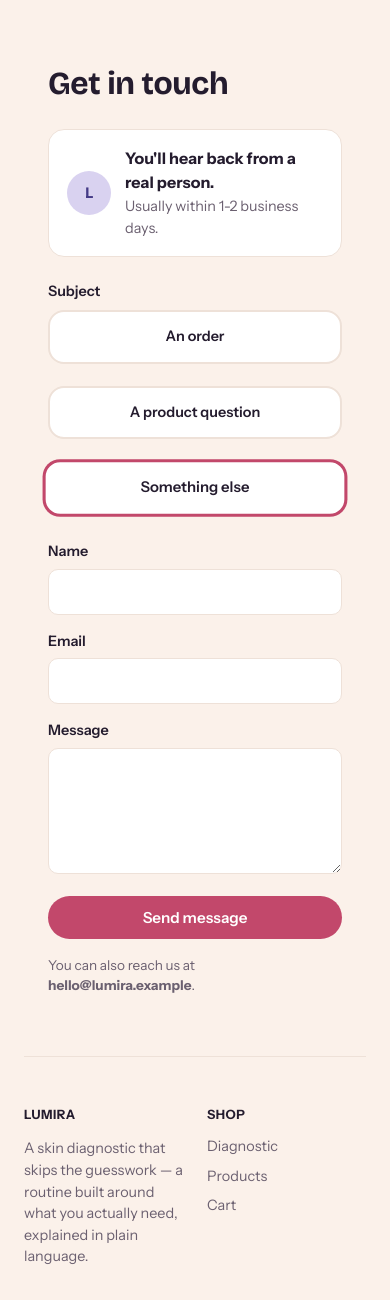
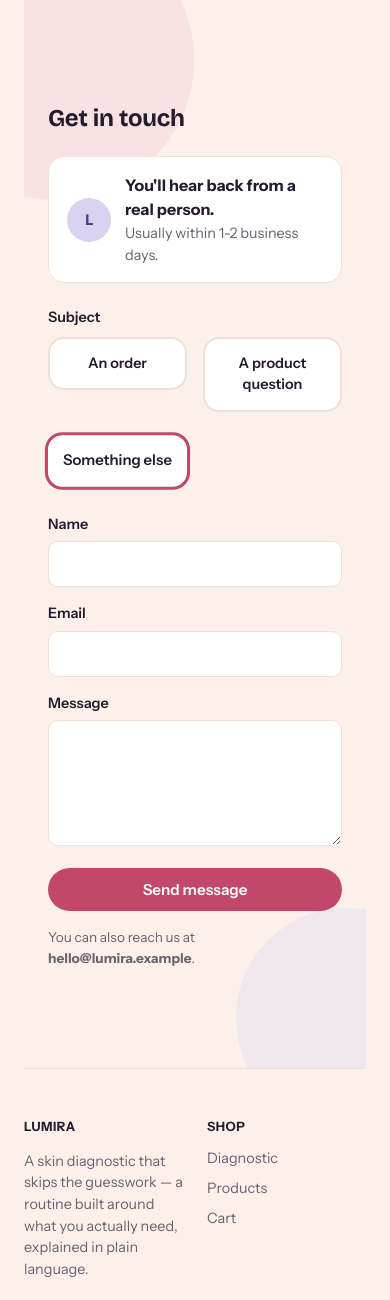
Before and after one commit to SanduAndreea22/Lumira, a Django app: page /contact/ in a window 390 px wide. Shown: the part 73-1373 px from the top of the page. Run offline with Django 5.2, Linux system fonts and the light colour scheme.

Commit message:
Fix the 3 optional improvements from the design audit
1. Wide-screen forms (signup, login, contact, checkout success/cancel)
   were mathematically centered but read as "lost in empty pink space"
   on desktop. Wrapped each in a new .form-page section with the same
   decorative-circle treatment as the hero (two pastel circles,
   position:absolute + overflow:hidden), giving wide viewports a
   composed background instead of a narrow form floating in a void.

2. Contact's subject pills collapsed to 3 full-width stacked rows on
   mobile via the shared .options-grid breakpoint rule. Gave them a
   .subject-grid class with a more specific override that keeps them at
   2 columns on mobile — doesn't touch the quiz's option grids, which
   correctly stay 1-column.

3. The password-requirements list on signup used the browser's default
   black bullets — the only unstyled list in the site. Root cause: the
   template wrapped Django's <ul> help text in a <p>, which is invalid
   HTML (block content in a <p>), so the browser silently closed the
   <p> before the <ul> — meaning my first attempt at a ".form-shell p
   ul" selector never matched the actual parsed DOM. Fixed by rendering
   help text in a <div class="help-text"> instead (valid nesting) and
   targeting that class directly; bullets are now small brand-pink dots.

Verified visually with Playwright: decorative circles on signup/contact
desktop, 2-column subject pills + zero horizontal overflow on a 375px
contact page, and the actual rendered HTML confirming the <ul> is now
correctly nested before styling it. Full test suite (28 tests) passes.

Co-Authored-By: Claude Sonnet 5 <noreply@anthropic.com>
Claude-Session: https://claude.ai/code/session_01U6Th1qndKyb7QLx1ng93nh

```diff
--- a/routines/templates/routines/checkout_success.html
+++ b/routines/templates/routines/checkout_success.html
@@ -1,6 +1,7 @@
 {% extends "base.html" %}
 {% block title %}Order confirmed — Lumira{% endblock %}
 {% block content %}
+<section class="form-page">
   <div class="form-shell" style="text-align:center;">
     <span class="eyebrow">✦ Order confirmed</span>
     <h1>Thank you!</h1>
@@ -19,4 +20,5 @@
     {% endif %}
     <a href="{% url 'product_catalog' %}" class="btn btn-primary" style="margin-top:24px;">Continue shopping →</a>
   </div>
+</section>
 {% endblock %}
--- a/routines/templates/routines/contact.html
+++ b/routines/templates/routines/contact.html
@@ -1,7 +1,8 @@
 {% extends "base.html" %}
 {% block title %}Contact — Lumira{% endblock %}
 {% block content %}
-<div class="form-shell">
+<section class="form-page">
+  <div class="form-shell">
   <h1>Get in touch</h1>
 
   <div class="contact-intro">
@@ -23,7 +24,7 @@
         {# rendered above, hidden — skip in the normal field loop #}
       {% elif field.field.widget.input_type == "radio" %}
         <label style="margin-bottom:8px;">{{ field.label }}</label>
-        <div class="options-grid" style="margin-bottom:20px;">
+        <div class="options-grid subject-grid" style="margin-bottom:20px;">
           {% for subwidget in field.subwidgets %}
             <div class="option-card">
               {{ subwidget.tag }}
@@ -42,5 +43,6 @@
     <button type="submit" class="btn btn-primary" style="width:100%;justify-content:center;">Send message</button>
   </form>
   <p style="margin-top:16px;color:var(--text-muted);font-size:0.85rem;">You can also reach us at <strong>hello@lumira.example</strong>.</p>
-</div>
+  </div>
+</section>
 {% endblock %}
--- a/routines/templates/routines/login.html
+++ b/routines/templates/routines/login.html
@@ -1,6 +1,7 @@
 {% extends "base.html" %}
 {% block title %}Log in — Lumira{% endblock %}
 {% block content %}
+<section class="form-page">
   <div class="form-shell">
     <h1>Log in</h1>
     <form method="post">
@@ -16,4 +17,5 @@
     </form>
     <p style="margin-top:16px;color:var(--text-muted);">New here? <a href="{% url 'signup' %}">Create an account</a></p>
   </div>
+</section>
 {% endblock %}
--- a/routines/templates/routines/signup.html
+++ b/routines/templates/routines/signup.html
@@ -1,6 +1,7 @@
 {% extends "base.html" %}
 {% block title %}Create your account — Lumira{% endblock %}
 {% block content %}
+<section class="form-page">
   <div class="form-shell">
     <h1>Create your account</h1>
     <p style="color:var(--text-muted);">Save your routine and come back anytime.</p>
@@ -12,11 +13,12 @@
           <label for="{{ field.id_for_label }}">{{ field.label }}</label>
           {{ field }}
           {% if field.errors %}<ul class="errorlist">{% for e in field.errors %}<li>{{ e }}</li>{% endfor %}</ul>{% endif %}
-        {% if field.help_text %}<p style="color:var(--text-muted);font-size:0.8rem;margin-top:-10px;">{{ field.help_text }}</p>{% endif %}
+          {% if field.help_text %}<div class="help-text" style="color:var(--text-muted);font-size:0.8rem;margin-top:-10px;">{{ field.help_text }}</div>{% endif %}
         </div>
       {% endfor %}
       <button type="submit" class="btn btn-primary" style="width:100%;justify-content:center;">Create account</button>
     </form>
     <p style="margin-top:16px;color:var(--text-muted);">Already have an account? <a href="{% url 'login' %}">Log in</a></p>
   </div>
+</section>
 {% endblock %}
--- a/static/css/style.css
+++ b/static/css/style.css
@@ -575,7 +575,40 @@ footer {
 }
 
 /* Forms */
+.form-page {
+  position: relative;
+  overflow: hidden;
+}
+
+.form-page::before,
+.form-page::after {
+  content: "";
+  position: absolute;
+  border-radius: 50%;
+  z-index: 0;
+  opacity: 0.35;
+  pointer-events: none;
+}
+
+.form-page::before {
+  width: 280px;
+  height: 280px;
+  background: var(--pink);
+  top: -80px;
+  left: -110px;
+}
+
+.form-page::after {
+  width: 220px;
+  height: 220px;
+  background: var(--lavender);
+  bottom: -60px;
+  right: -90px;
+}
+
 .form-shell {
+  position: relative;
+  z-index: 1;
   max-width: 420px;
   margin: 60px auto;
   padding: 0 24px;
@@ -641,6 +674,31 @@ button:focus-visible,
   font-size: 0.85rem;
   padding-left: 0;
   list-style: none;
+}
+
+/* Django's password-validator help text renders as a plain <ul> — replace
+   the browser's default black bullets with small brand-pink dots. */
+.form-shell .help-text ul {
+  list-style: none;
+  padding-left: 0;
+  margin: 6px 0 0;
+}
+
+.form-shell .help-text ul li {
+  position: relative;
+  padding-left: 16px;
+  margin-bottom: 4px;
+}
+
+.form-shell .help-text ul li::before {
+  content: "";
+  position: absolute;
+  left: 0;
+  top: 0.55em;
+  width: 5px;
+  height: 5px;
+  border-radius: 50%;
+  background: var(--pink-dark);
 }
 
 .routine-list-item {
@@ -779,6 +837,9 @@ button:focus-visible,
   .routine-columns, .steps-grid, .concerns-grid, .options-grid {
     grid-template-columns: 1fr;
   }
+  .options-grid.subject-grid {
+    grid-template-columns: repeat(2, 1fr);
+  }
   .hero h1 {
     font-size: 2.2rem;
   }
```
Also changed, not shown: routines/templates/routines/checkout_cancel.html (+7 -5 lines). Lines whose indentation alone changed are shown as unchanged.
